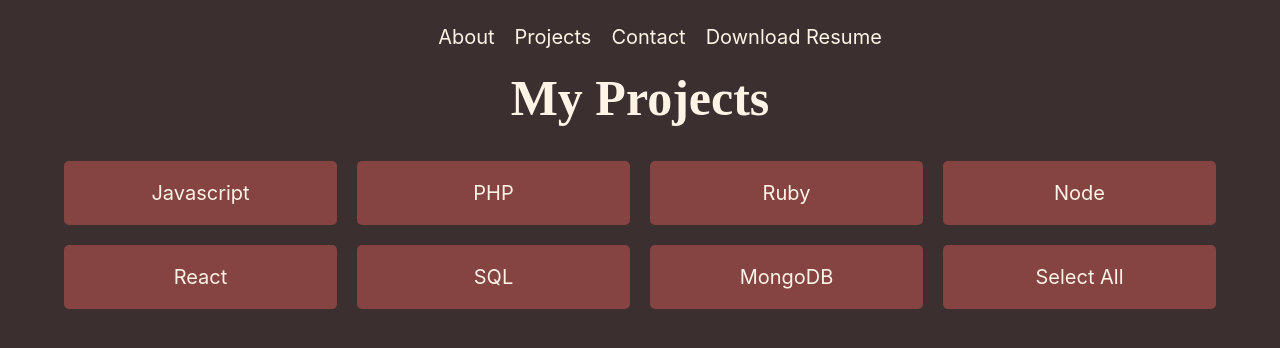
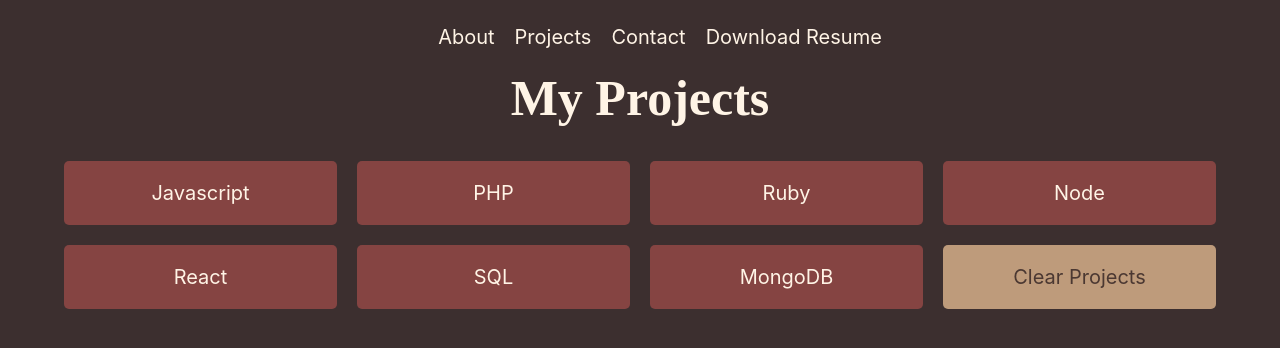
Before and after one commit to kguertin/portfolio-website, a React (Create React App) app in the folder client/: page / in a window 1280 px wide. Both pictures are taken after a click on the item "Projects". Shown: the top 348 px of the page. Built offline with nearby package versions, Linux system fonts and the light colour scheme; no server answers.

Commit message:
handle the change in style when filtering projects

```diff
--- a/client/src/App.js
+++ b/client/src/App.js
@@ -13,7 +13,6 @@ class App extends Component{
 
     this.state = {
       currentSection: 'about'
-
     }
 
   }
--- a/client/src/components/Skills/skills.component.jsx
+++ b/client/src/components/Skills/skills.component.jsx
@@ -2,17 +2,21 @@ import React from 'react';
 
 import './skills.style.css';
 
-export const Skills = ({handleSelectSkill, handleSelectAll, skills}) => {
+export const Skills = ({selectedSkills, handleSelectSkill, handleSelectAll, handleClearProjects, skills}) => {
         return (
             <div className='skill-container'>
                 {skills.map(skill => {
                     return (
-                    <div onClick={() => handleSelectSkill(skill)} className='skill-active'>
+                    <div onClick={() => handleSelectSkill(skill)} className={selectedSkills.includes(skill) ? 'skill-active' : 'skill-not-active'}>
                         <p>{skill}</p>
                     </div>
                     )
                 })}
+                {selectedSkills.length === skills.length ?
+                <div onClick={handleClearProjects} className="skill-not-active"><p>Clear Projects</p></div> :
                 <div onClick={handleSelectAll} className="skill-active"><p>Select All</p></div>
+
+                }
             </div>
         )
 }
--- a/client/src/components/Skills/skills.style.css
+++ b/client/src/components/Skills/skills.style.css
@@ -8,13 +8,26 @@
 
 .skill-active {
     background: #854442;
+    color:  #fff4e6;
     border-radius: 5px;
     text-align: center;
-    color:  #fff4e6;
     font-size: 20px;
 }
 
 .skill-active:hover {
     background:#be9b7b;
-    color: #4b3832
+    color: #4b3832;
 }
+
+.skill-not-active {
+    background:#be9b7b;
+    color: #4b3832;
+    border-radius: 5px;
+    text-align: center;
+    font-size: 20px;
+}
+
+.skill-not-active:hover {
+    background: #854442;
+    color:  #fff4e6;
+}
--- a/client/src/components/projects-section/projects-section.component.jsx
+++ b/client/src/components/projects-section/projects-section.component.jsx
@@ -30,7 +30,11 @@ export class ProjectsSection extends Component{
      }
 
      handleSelectAll = () => {
-          this.state.selectAll === true ? this.setState({selectAll: false, selectedSkills: []}) : this.setState({selectAll: true, selectedSkills: this.state.skills});
+          this.setState({selectAll: true, selectedSkills: this.state.skills});
+     }
+
+     handleClearProjects = () => {
+          this.setState({selectAll: false, selectedSkills: []})
      }
 
      handleSelectSkill = skill => {
@@ -50,7 +54,9 @@ export class ProjectsSection extends Component{
                     <Skills
                          handleSelectSkill={this.handleSelectSkill}
                          handleSelectAll={this.handleSelectAll}
+                         handleClearProjects={this.handleClearProjects}
                          skills={this.state.skills}
+                         selectedSkills={this.state.selectedSkills}
                     />
                     <div className="project-container">
                          {this.state.projects.map(project => {
```
